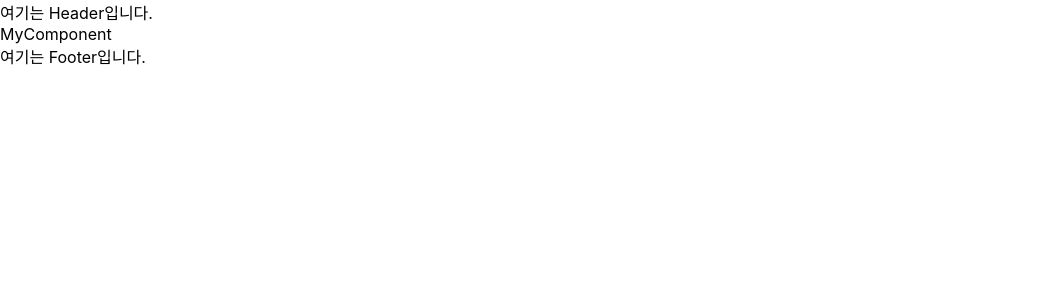
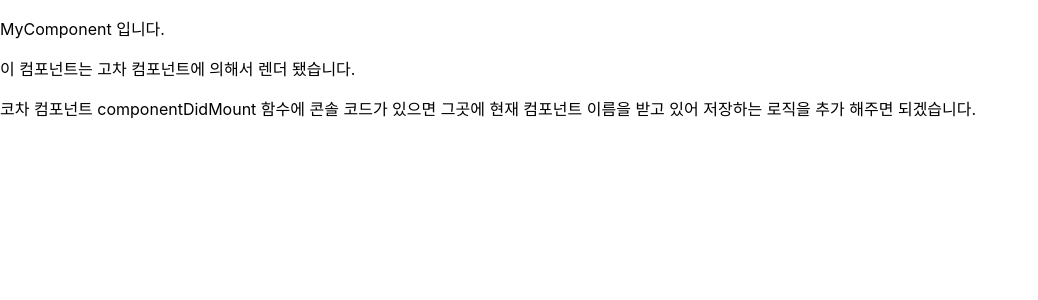
Before and after one commit to happyjy/learning-react, a React (Create React App) app: page / in a window 1280 px wide. Shown: the top 300 px of the page, without its empty margins (0-1038 px from the left). Built offline with nearby package versions, Linux system fonts and the light colour scheme.

Commit message:
파일 정리;

```diff
--- /dev/null
+++ b/src/AppPerformance.js
@@ -0,0 +1,58 @@
+import React from "react";
+// # 4.4 렌더링 속도를 올리기 위한 성능최적화 방법
+
+// ## 4.4.1 생탯값을 불변 객체로 관리하기
+
+// - [ ] 코드 4-48 상탯값을 불변 객체로 관리하기
+// - [ ] 코드 4-49 상탯값을 불변 객체로 관리하는 코드
+// - [ ] 코드 4-50 상탯값을 불변 객체로 관리하는 코드와 그렇지 않은 코드의 실행결과
+// - [ ] 리액트 컴포넌트의 렌더링과정
+// - [ ] 코드 4-51 특정 상탯값의 변경 전과 변경 후
+
+// ## 4.4.2 렌더 함수에서 새로운 객체 만들지 않기
+
+// - [ ] 코드 4-54 렌더 함수에서 새로운 객체를 만들어서 자식 컴포넌트의 속성값으로 전달하기
+
+// ## 4.4.3 메모이제이션(memoization) 이용하기
+
+// - [ ] 코드 4-55 메모이제이션 사용예
+// - [ ] 코드 4-56 메모이제이션의 잘못된 사용예
+
+// ## 4.4.4 성능 최적화를 위한 도구들 이용하기
+
+import MyComponent from "./component/performance/04-48";
+// import MyComponent from "./component/performance/04-49";
+// import MyComponent from "./component/performance/04-50";
+// import MyComponent from "./component/performance/04-51";
+// import MyComponent from "./component/performance/04-52";
+// import MyComponent from "./component/performance/04-53";
+// import MyComponent from "./component/performance/04-54";
+// import MyComponent from "./component/performance/04-55";
+// import MyComponent from "./component/performance/04-56";
+
+class AppLifeCycle extends React.Component {
+  // constructor(props) {
+  // 	super(props);
+  // }
+  state = {
+    name: "jyoon",
+    age: "30",
+    date: "20200524",
+  };
+  render() {
+    return (
+      <div>
+        {/* <button onClick={this.speedUp}>speedUp</button>
+				<button onClick={this.speedDown}>speedDown</button>
+        <MyComponent speed={this.state.speed} /> */}
+
+        <MyComponent {...this.state} />
+
+        {/* <ProductEdit product={this.state.product} />
+				<button onClick={this.changePrice}>Change Price</button> */}
+      </div>
+    );
+  }
+}
+
+export default AppLifeCycle;
--- /dev/null
+++ b/src/component/performance/04-48.js
@@ -0,0 +1,33 @@
+import React, { Component } from "react";
+/*
+  코드 4-31 마운트 시 서버로 이벤트를 보내는 고차 컴포넌트
+  * 코드 4-41에서 렌더 속성값을 이용한 코드가 있다. 비교해보자
+  * withMountEvent는 함수는 고차 컴포넌트
+  * 고차 컴포넌트는 클래스 컴포넌트로 이루어져 componentDidMount 함수에 MyComponent가 render됐을때
+    서버에 저장하는 로직을 넣어주면 어떤 화면, 컴포넌트가 많이 노출됐는지 알 수 있다.
+*/
+function withMountEvent(InputComponent, componentName) {
+  return class OutputComponent extends Component {
+    componentDidMount() {
+      console.log("### 컴포넌트 이름 저장한는 함수 호출:", componentName);
+    }
+    render() {
+      return <InputComponent {...this.props} />;
+    }
+  };
+}
+
+function MyComponent() {
+  return (
+    <div>
+      <p>MyComponent 입니다.</p>
+      <p>이 컴포넌트는 고차 컴포넌트에 의해서 렌더 됐습니다.</p>
+      <p>
+        코차 컴포넌트 componentDidMount 함수에 콘솔 코드가 있으면 그곳에 현재
+        컴포넌트 이름을 받고 있어 저장하는 로직을 추가 해주면 되겠습니다.
+      </p>
+    </div>
+  );
+}
+
+export default withMountEvent(MyComponent, "MyComponent");
--- a/src/index.js
+++ b/src/index.js
@@ -3,14 +3,15 @@ import ReactDOM from "react-dom";
 import { BrowserRouter as Router } from "react-router-dom";
 import "./index.css";
 // import App from './App';
-// import AppLifeCycle from './AppLifeCycle';
-import ManageComponent from "./ManageComponent";
+// import App from './AppLifeCycle';
+// import App from "./AppManageComponent";
+import App from "./AppPerformance";
 
 // ReactDOM.render(<App />, document.getElementById('root'));
 // ReactDOM.render(<AppLifeCycle />, document.getElementById('root'));
 ReactDOM.render(
   <Router>
-    <ManageComponent />
+    <App />
   </Router>,
   document.getElementById("root"),
 );
```
Also changed, not shown: src/AppLifeCycle.js (+4 -4 lines), src/AppManageComponent.js (renamed from src/ManageComponent.js, +20 -20 lines), src/component/serviceWorker.js (renamed from src/serviceWorker.js), src/component/setupTests.js (renamed from src/setupTests.js), src/logo.svg (deleted), 1 other file (tests, documents, lock files or other folders).
